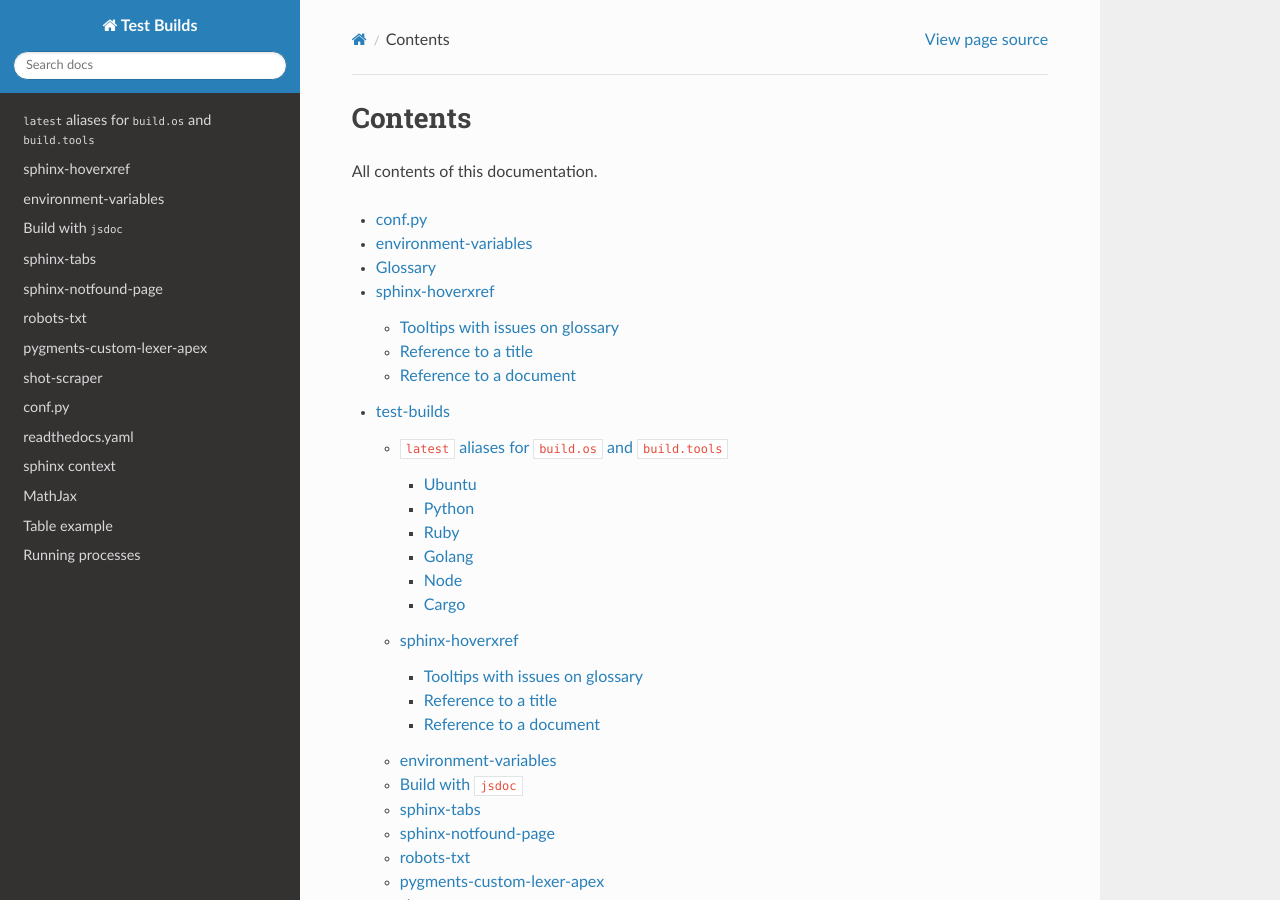
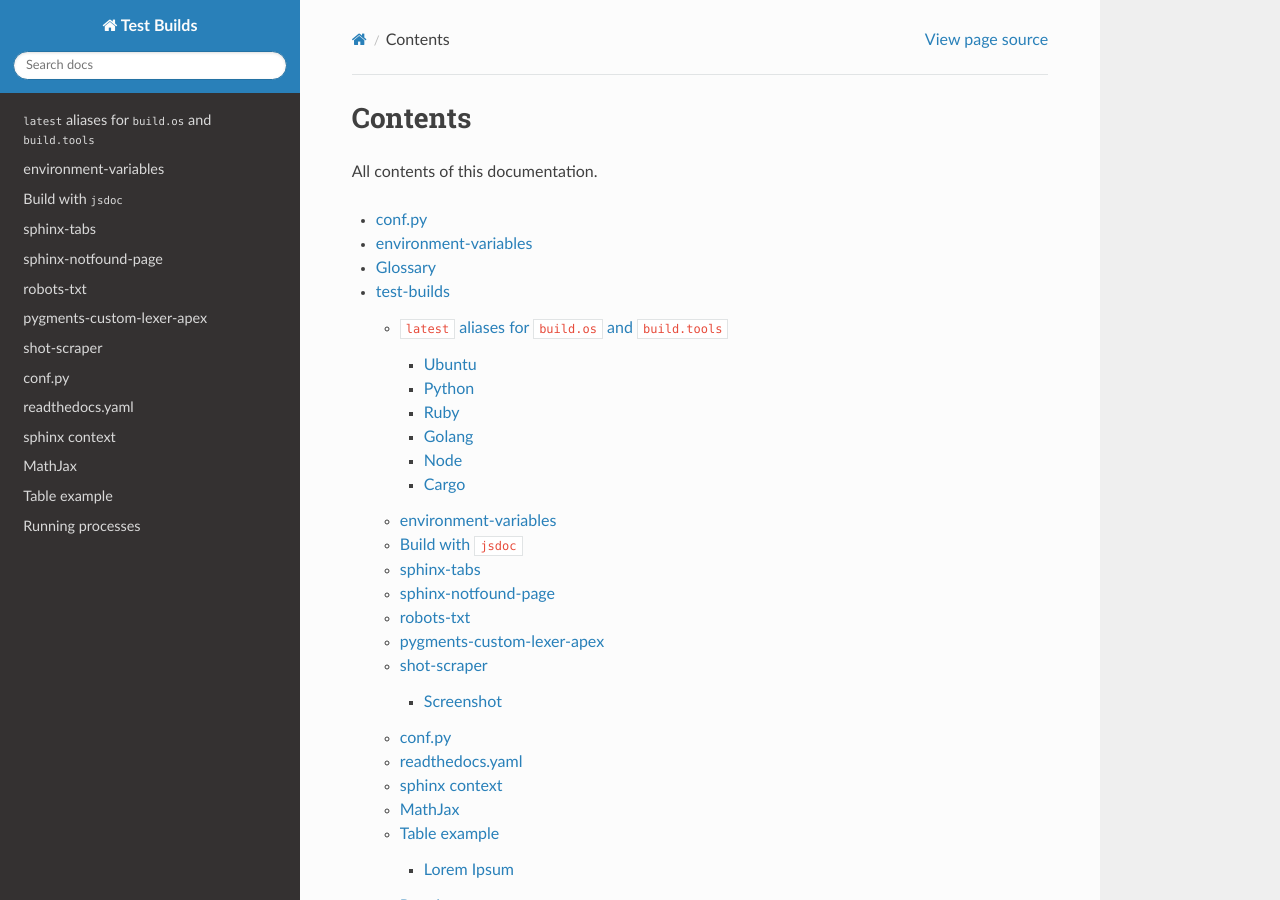
Before and after one commit to readthedocs/test-builds, a Sphinx documentation site: the page built from docs/contents.rst, in a window 1280 px wide and 900 px high. Built offline with Sphinx 7.4.7 and the Read the Docs theme 3.1.0, drawn with Linux system fonts in a browser that asks for light colours; pages that are not in the unit, such as notebooks, are missing from menus.

Commit message:
hoverxref is not required anymore

```diff
--- a/docs/conf.py
+++ b/docs/conf.py
@@ -3,7 +3,6 @@ project = 'Test Builds'
 extensions = [
     'sphinx_autorun',
     'notfound.extension',
-    'hoverxref.extension',
     'sphinx_js',
     'sphinx_tabs.tabs',
     'sphinx_jinja2',
@@ -13,10 +12,6 @@ extensions = [
 latex_engine = 'xelatex'  # allow us to build Unicode chars
 
 autosectionlabel_prefix_document = True
-hoverxref_auto_ref = True
-hoverxref_roles = [
-    'term',
-]
 
 # Include all your settings here
 html_theme = 'sphinx_rtd_theme'
--- a/docs/hoverxref.rst
+++ /dev/null
@@ -1,26 +0,0 @@
-sphinx-hoverxref
-================
-
-Make usage of ``sphinx-hoverxref`` and test different scenarios.
-
-Tooltips with issues on glossary
---------------------------------
-
-* Issue: https://github.com/readthedocs/sphinx-hoverxref/issues/97
-
-Example:
-
-* :term:`term 1`
-* :term:`term 2`
-
-
-Reference to a title
---------------------
-
-:ref:`conf.py:conf.py`
-
-
-Reference to a document
-------------------------
-
-:doc:`conf.py`
--- a/requirements.txt
+++ b/requirements.txt
@@ -2,7 +2,6 @@ sphinx-autorun
 sphinx-jinja2
 sphinx-rtd-theme
 sphinx-notfound-page
-sphinx-hoverxref
 sphinx-tabs
 shot-scraper
 
```
